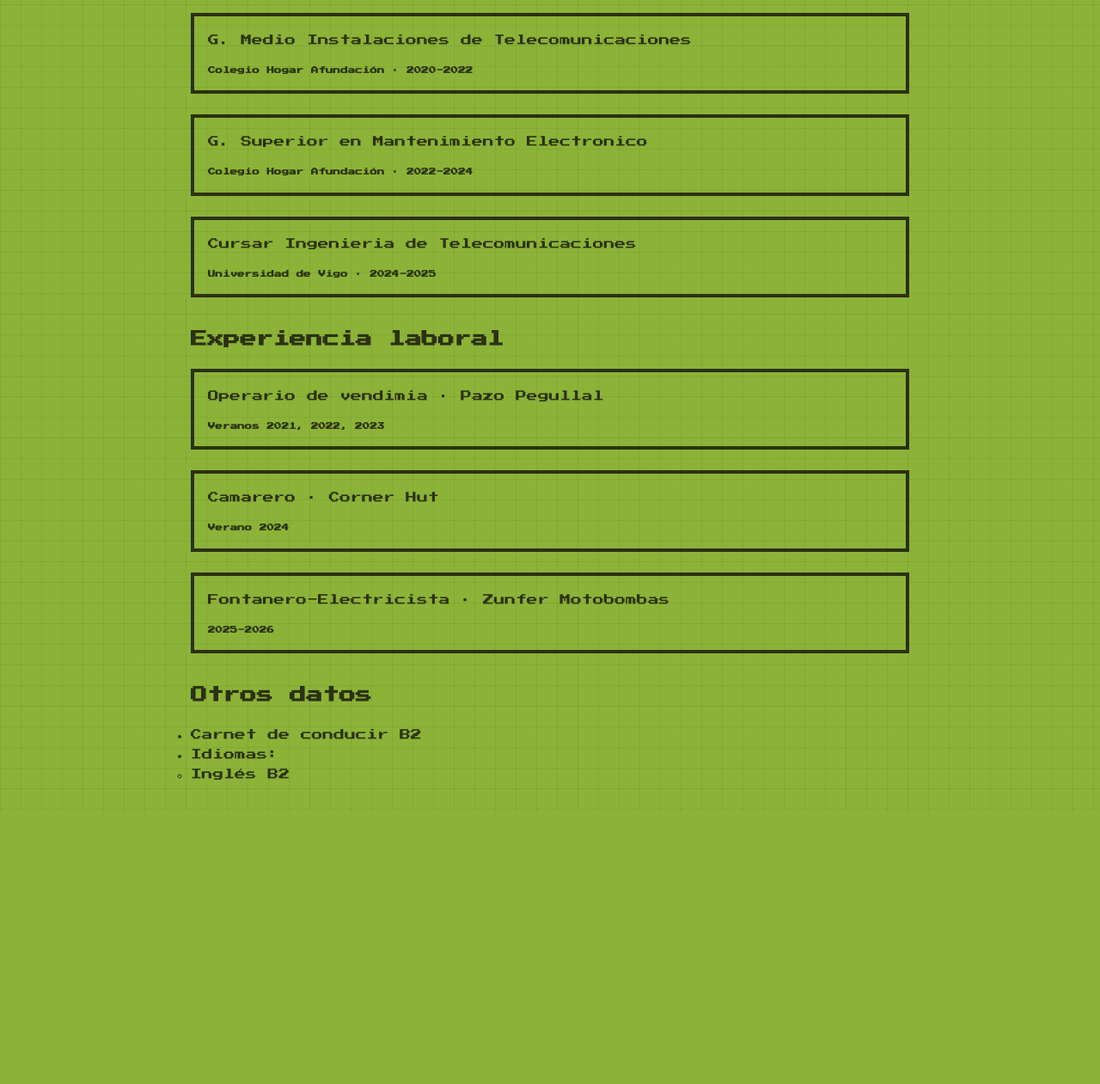
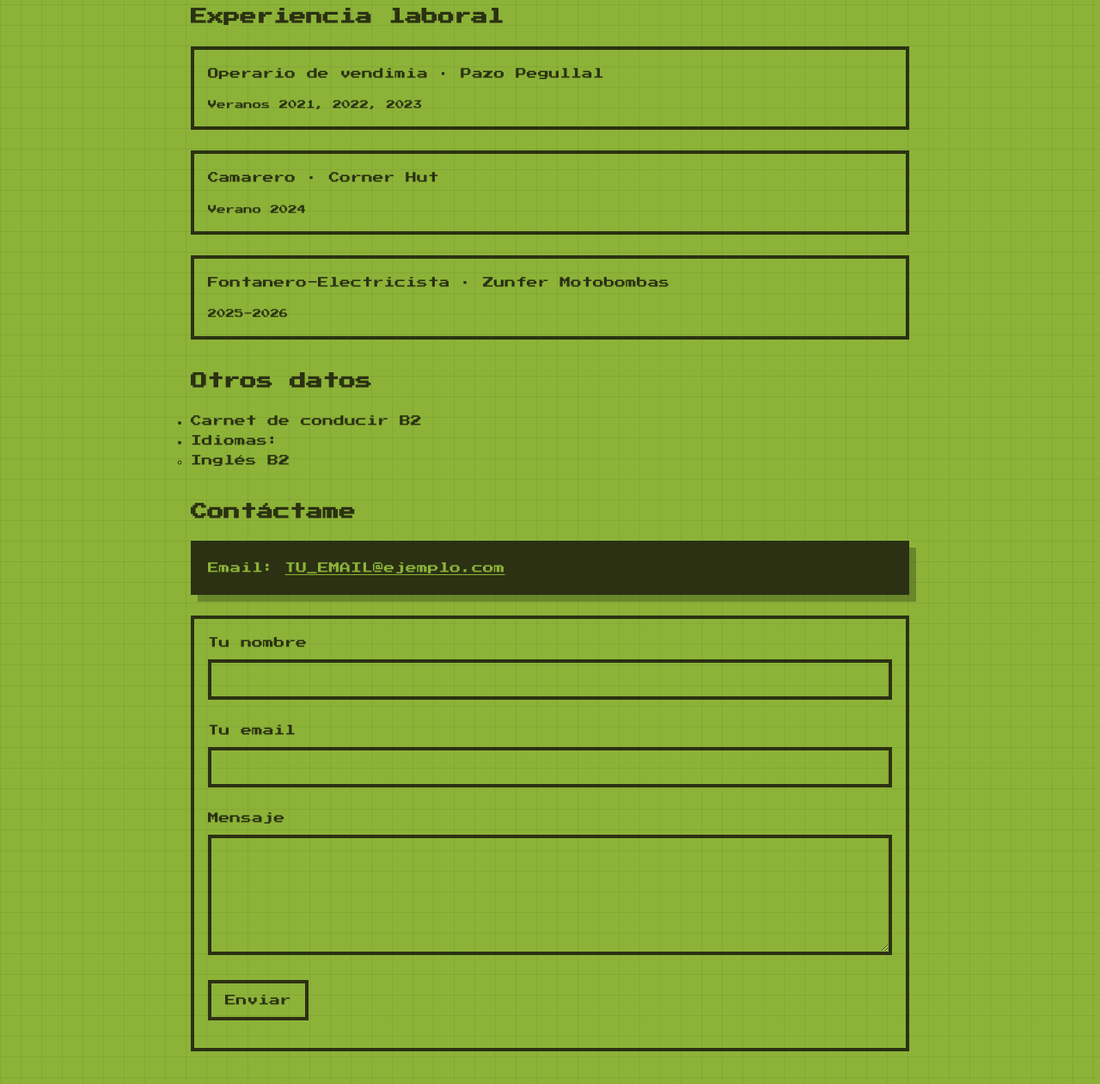
Before and after one commit to miguelcregoc/curriculum-web, a plain HTML site: page index.html in a window 1280 px wide. Shown: the part 835-2096 px from the top of the page at 86% size. Before the commit the page ends 1779 px from the top, so only its background shows below. Drawn offline with Linux system fonts and the light colour scheme.

Commit message:
despues de la correccion del html

```diff
--- a/index.html
+++ b/index.html
@@ -18,77 +18,46 @@
         <a href="#formacion">Formación</a>
         <a href="#experiencia">Experiencia</a>
         <a href="#otros-datos">Otros datos</a>
+        <a href="#contacto">Contáctame</a>
     </nav>
 </header>
 
 <main>
-    <address class="tarjeta datos-contacto">
-    <p>Email: <a href="mailto:TU_EMAIL@ejemplo.com">TU_EMAIL@ejemplo.com</a></p>
-</address>
-<section id="contactactame">
-    <h2>Contactame</h2>
-    <form id="form-contactame" class="tarjeta">
-        <div class="campo">
-            <label for="nombre"> Tu nombre</label>
-            <input type="text" id="nombre" name="nombre" maxlength="100" autocomplete="name" required>
-        </div>
-
-        <div class="campo">
-            <label for="email">Tu email</label>
-            <input type="email" id="email" name="email" maxlength="150" autocomplete="email" required>
-        </div>
-
-        <div class="campo">
-            <label for="mensaje">Mensaje</label>
-            <textarea id="mensaje" name="mensaje" rows="5" maxlength="1000" required></textarea>
-        </div>
-
-        <button type="submit" class="boton">Enviar</button>
-        <p id="estado" role="status"></p>
-    </form>
-</section>
-
     <section id="presentacion">
         <h2>Presentación</h2>
-        <p>Una persona dinámica, intuitiva, con una fuerte positividad; me atraen los nuevos retos. Con
-            muchísimas ganas
-            de aprender. Observador y minucioso. Me encanta tratar con otras personas
-            , facilitadora del buen ambiente en el trabajo en grupo. Serio, tranquilo y buen trabajador.</p>
+        <p>Una persona dinámica, intuitiva, con una fuerte positividad; me atraen los nuevos retos. Con muchísimas ganas de aprender. Observador y minucioso. Me encanta tratar con otras personas, facilitador del buen ambiente en el trabajo en grupo. Serio, tranquilo y buen trabajador.</p>
     </section>
 
     <section id="formacion">
         <h2>Formación</h2>
-
-                <article class="tarjeta">
+        <article class="tarjeta">
             <p>G. Medio Instalaciones de Telecomunicaciones</p>
-            <h6>Colegio Hogar Afundación · 2020-2022</h6>
+            <p class="detalle">Colegio Hogar Afundación · 2020-2022</p>
         </article>
         <article class="tarjeta">
-            <p>G. Superior en Mantenimiento Electronico</p>
-            <h6>Colegio Hogar Afundación · 2022-2024</h6>
+            <p>G. Superior en Mantenimiento Electrónico</p>
+            <p class="detalle">Colegio Hogar Afundación · 2022-2024</p>
         </article>
         <article class="tarjeta">
-            <p>Cursar Ingenieria de Telecomunicaciones</p>
-            <h6>Universidad de Vigo · 2024-2025</h6>
+            <p>Ingeniería de Telecomunicaciones</p>
+            <p class="detalle">Universidad de Vigo · 2024-2025</p>
         </article>
-        <!-- Aquí van los otros estudios, tú -->
     </section>
 
     <section id="experiencia">
         <h2>Experiencia laboral</h2>
         <article class="tarjeta">
             <p>Operario de vendimia · Pazo Pegullal</p>
-            <h6>Veranos 2021, 2022, 2023</h6>
+            <p class="detalle">Veranos 2021, 2022, 2023</p>
         </article>
         <article class="tarjeta">
             <p>Camarero · Corner Hut</p>
-            <h6>Verano 2024</h6>
+            <p class="detalle">Verano 2024</p>
         </article>
         <article class="tarjeta">
             <p>Fontanero-Electricista · Zunfer Motobombas</p>
-            <h6>2025-2026</h6>
+            <p class="detalle">2025-2026</p>
         </article>
-        <!-- Un <article class="tarjeta"> por trabajo -->
     </section>
 
     <section id="otros-datos">
@@ -102,6 +71,34 @@
             </li>
         </ul>
     </section>
+
+    <section id="contacto">
+        <h2>Contáctame</h2>
+
+        <address class="tarjeta datos-contacto">
+            <p>Email: <a href="mailto:TU_EMAIL@ejemplo.com">TU_EMAIL@ejemplo.com</a></p>
+        </address>
+
+        <form id="form-contacto" class="tarjeta">
+            <div class="campo">
+                <label for="nombre">Tu nombre</label>
+                <input type="text" id="nombre" name="nombre" maxlength="100" autocomplete="name" required>
+            </div>
+
+            <div class="campo">
+                <label for="email">Tu email</label>
+                <input type="email" id="email" name="email" maxlength="150" autocomplete="email" required>
+            </div>
+
+            <div class="campo">
+                <label for="mensaje">Mensaje</label>
+                <textarea id="mensaje" name="mensaje" rows="5" maxlength="1000" required></textarea>
+            </div>
+
+            <button type="submit" class="boton">Enviar</button>
+            <p id="estado" role="status"></p>
+        </form>
+    </section>
 </main>
 </body>
 </html>
--- a/stiles/css1.css
+++ b/stiles/css1.css
@@ -60,12 +60,17 @@ main {
     margin-bottom: 1.5rem;
 }
 
+/* Texto secundario dentro de las tarjetas (fechas, lugar) */
+.detalle {
+    font-size: 0.65rem;
+    margin-bottom: 0;
+}
+
 /* Bloque oscuro  */
 .bloque-oscuro, footer {
     background-color: var(--verde-oscuro);
     color: var(--verde-claro);
     padding: 5px 15px 5px 15px;
-
 }
 
 /* Imágenes sin suavizado, para que se vean "cuadradas" */
@@ -74,15 +79,75 @@ img {
     height: auto;
     image-rendering: pixelated;
 }
+
+/* Caja del email */
 .datos-contacto {
     font-style: normal; /* address viene en cursiva por defecto */
+    background-color: var(--verde-oscuro);
+    color: var(--verde-claro);
+    box-shadow: var(--pixel) var(--pixel) 0 rgba(0, 0, 0, 0.25);
+    overflow-wrap: anywhere;
+}
+
+.datos-contacto p {
+    margin-bottom: 0;
 }
 
 .datos-contacto a {
-    color: var(--verde-oscuro);
+    color: var(--verde-claro);
+    text-decoration: underline;
 }
 
 .datos-contacto a:hover {
+    background-color: var(--verde-claro);
+    color: var(--verde-oscuro);
+    text-decoration: none;
+}
+
+/* Formulario de contacto */
+.campo {
+    margin-bottom: 1.5rem;
+}
+
+label {
+    display: block;
+    margin-bottom: 0.5rem;
+}
+
+input,
+textarea {
+    width: 100%;
+    font: inherit;
+    color: var(--verde-oscuro);
+    background-color: transparent;
+    border: calc(var(--pixel) / 2) solid var(--verde-oscuro);
+    padding: 0.5rem;
+}
+
+textarea {
+    resize: vertical;
+    min-height: 8rem;
+}
+
+input:focus,
+textarea:focus {
+    outline: none;
     background-color: var(--verde-oscuro);
     color: var(--verde-claro);
 }
+
+button.boton {
+    font: inherit;
+    background-color: transparent;
+    cursor: pointer;
+}
+
+button.boton:hover {
+    background-color: var(--verde-oscuro);
+    color: var(--verde-claro);
+}
+
+#estado {
+    margin-top: 1rem;
+    margin-bottom: 0;
+}
```
